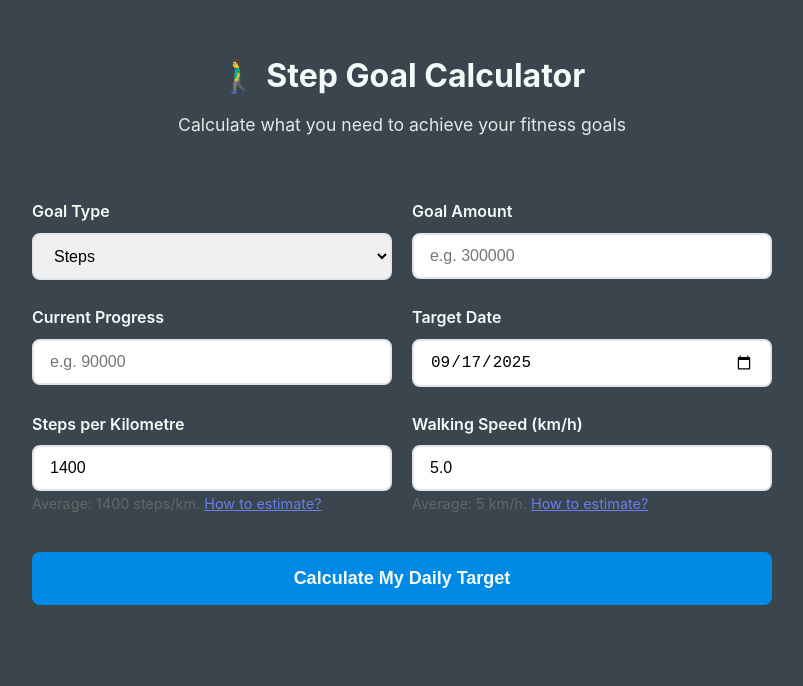
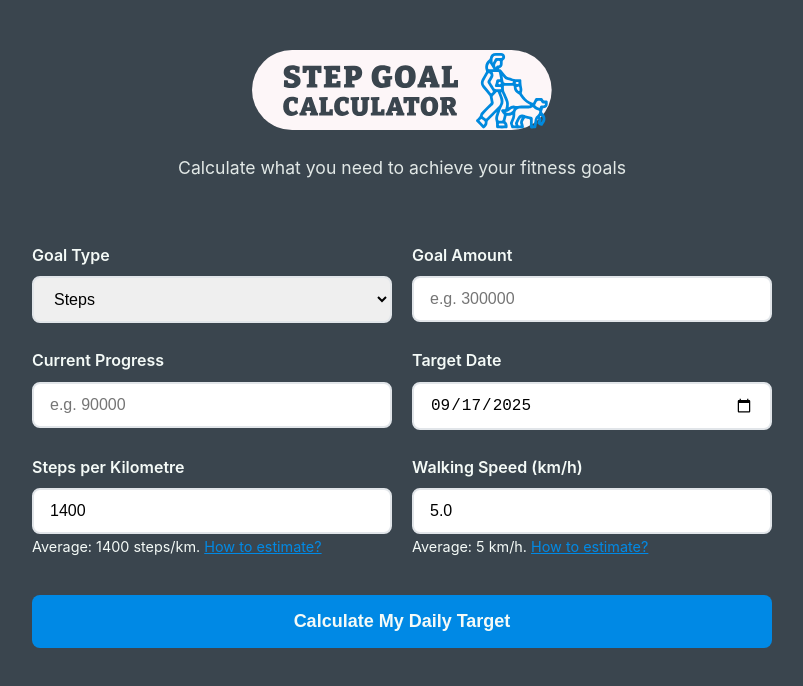
Before and after one commit to lucywoodman/step-goal-calculator, a plain HTML site: page index.html in a window 1280 px wide. Shown: the whole page, without its empty margins (238-1041 px from the left). Drawn offline with Linux system fonts and the light colour scheme.

Commit message:
feat: integrate main logo into header
- Replace emoji title with SVG logo image
- Remove inline color styles to rely on CSS custom properties
- Maintain accessibility with proper alt text

```diff
--- a/index.html
+++ b/index.html
@@ -20,7 +20,9 @@
 <body>
     <div class="container">
         <div class="header">
-            <h1>🚶‍♂️ Step Goal Calculator</h1>
+            <h1>
+                <img src="assets/images/logo.svg" alt="Main logo" width="300">
+            </h1>
             <p>Calculate what you need to achieve your fitness goals</p>
         </div>
 
@@ -65,18 +67,18 @@
                     <div class="form-group">
                         <label for="stepsPerKm">Steps per Kilometre</label>
                         <input type="number" id="stepsPerKm" value="1400" placeholder="e.g. 1400">
-                        <small style="color: #666; font-size: 0.9rem;">
+                        <small style="font-size: 0.9rem;">
                             Average: 1400 steps/km.
-                            <a href="#" onclick="showStrideHelp(); return false;" style="color: #667eea;">How to estimate?</a>
+                            <a href="#" onclick="showStrideHelp(); return false;">How to estimate?</a>
                         </small>
                     </div>
 
                     <div class="form-group">
                         <label for="walkingSpeed">Walking Speed (km/h)</label>
                         <input type="number" id="walkingSpeed" step="0.1" value="5.0" placeholder="e.g. 5.0">
-                        <small style="color: #666; font-size: 0.9rem;">
+                        <small style="font-size: 0.9rem;">
                             Average: 5 km/h.
-                            <a href="#" onclick="showSpeedHelp(); return false;" style="color: #667eea;">How to estimate?</a>
+                            <a href="#" onclick="showSpeedHelp(); return false;">How to estimate?</a>
                         </small>
                     </div>
                 </div>
```
